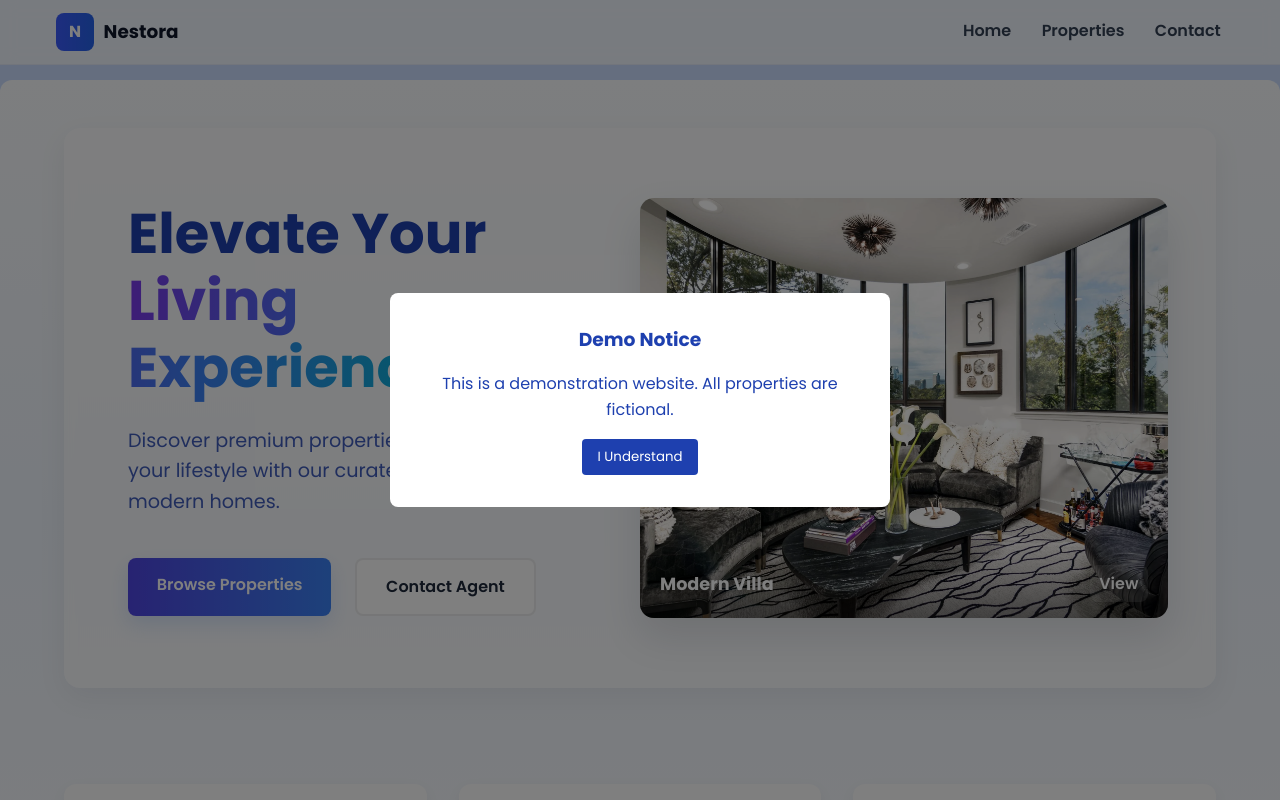
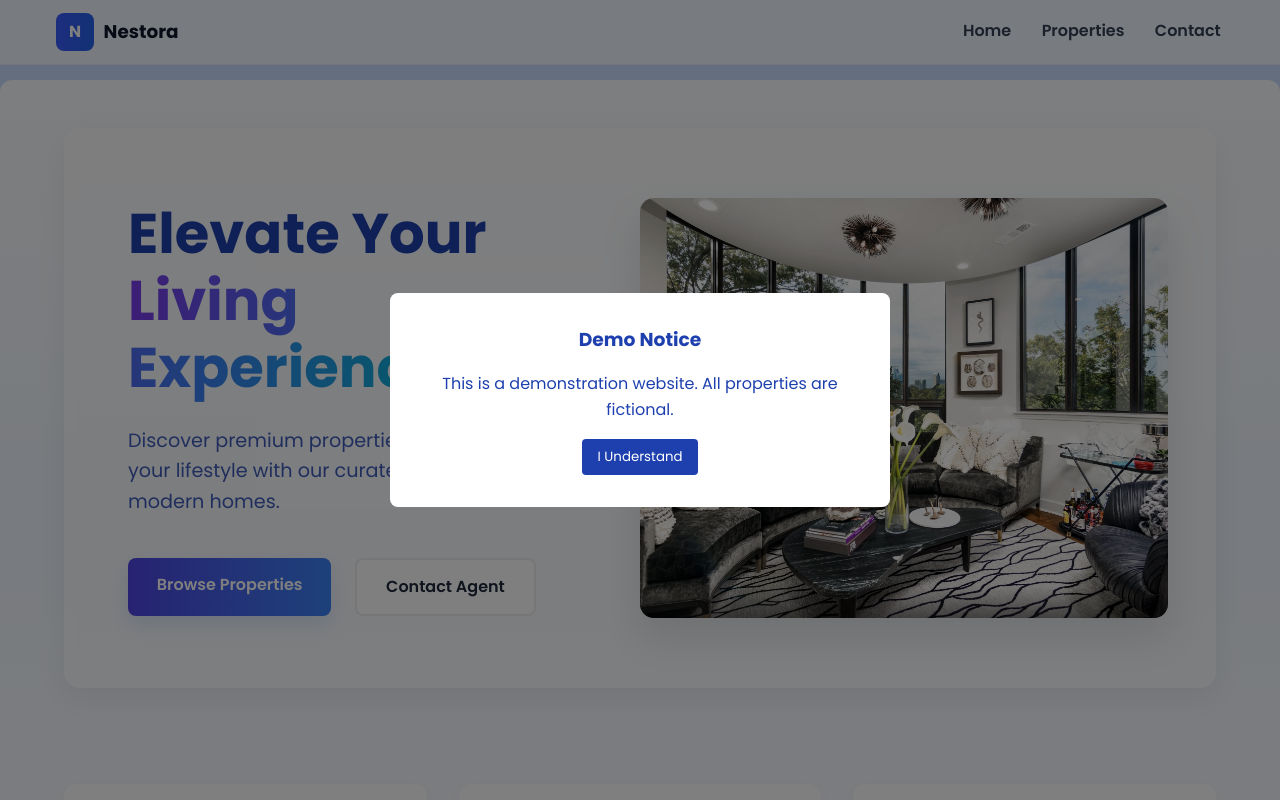
Before and after one commit to rathugedn/Nestora, a React (Vite) app: page / in a window 1280 px wide. Shown: the top 800 px of the page. Built offline with nearby package versions, Linux system fonts and the light colour scheme.

Commit message:
Update HomePage.jsx

```diff
--- a/src/components/HomePage.jsx
+++ b/src/components/HomePage.jsx
@@ -28,8 +28,6 @@ const HomePage = () => {
             <div className="image-card large">
               <img src="/property.jpg" alt="Modern Home" />
               <div className="card-overlay">
-                <h4>Modern Villa</h4>
-                <Link to="/property/1" className="card-link">View</Link>
               </div>
             </div>
           </div>
```
